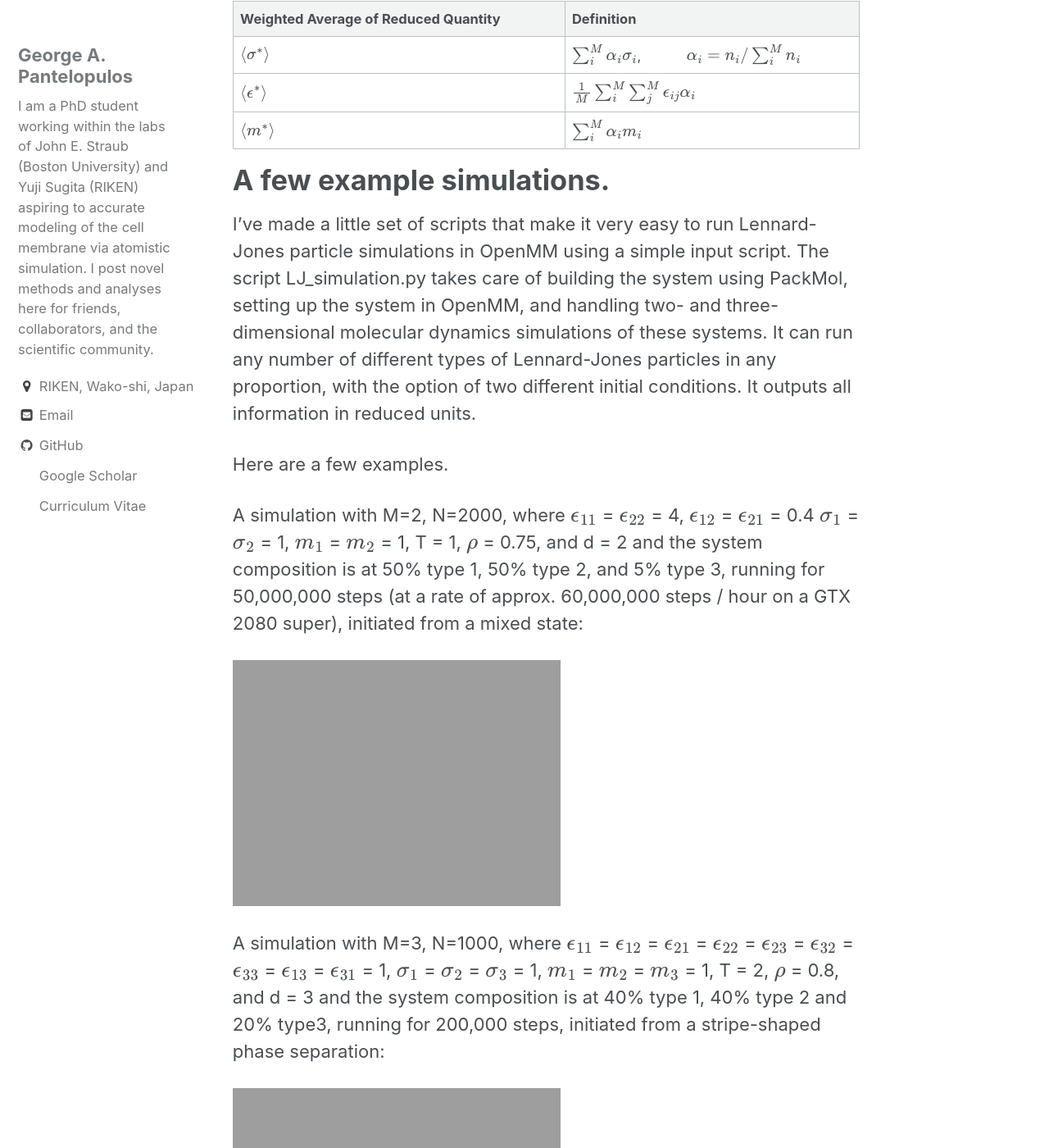
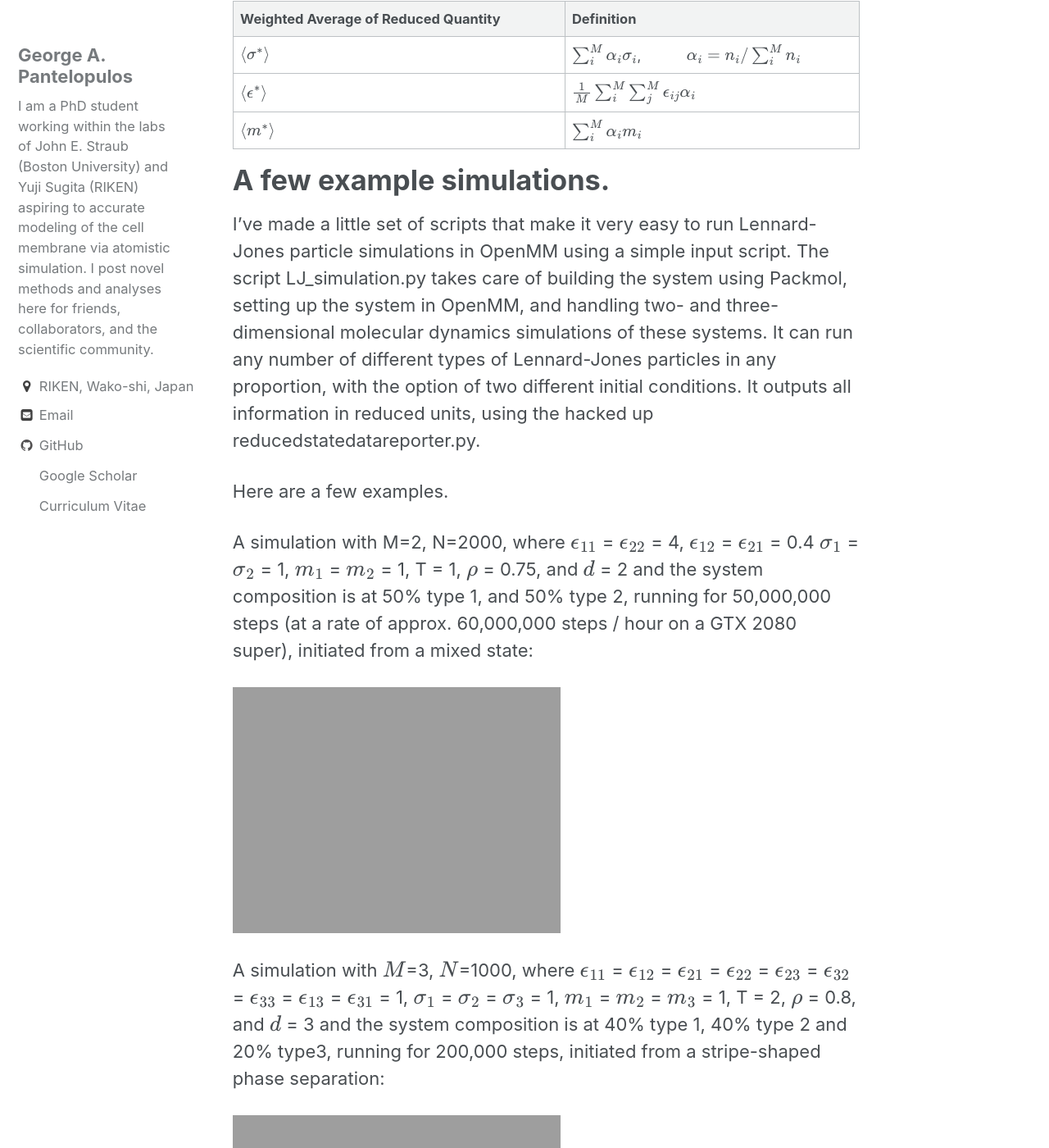
Before and after one commit to gpantel/gpantel.github.io, a Jekyll site: the page built from _posts/2019-26-19-LJsimulation.markdown, in a window 1280 px wide and 1400 px high, scrolled down 2430 px. Shown: the whole window at 82% size. Built offline with Jekyll 4.4.1, drawn with Linux system fonts in a browser that asks for light colours; formulas are drawn with MathJax 3; some of the changed text lies outside the part shown.

Commit message:
Fixed typos

````diff
--- a/_posts/2019-26-19-LJsimulation.markdown
+++ b/_posts/2019-26-19-LJsimulation.markdown
@@ -47,19 +47,19 @@ The reduced $$\epsilon$$, $$\sigma$$, and mass ($$m$$), for these equations use
 | $$\left< m^* \right>$$        | $$\sum_i^M \alpha_i m_i$$                                                             |
 
 # A few example simulations.
-I've made a little set of scripts that make it very easy to run Lennard-Jones particle simulations in OpenMM using a simple input script. The script LJ_simulation.py takes care of building the system using PackMol, setting up the system in OpenMM, and handling two- and three-dimensional molecular dynamics simulations of these systems. It can run any number of different types of Lennard-Jones particles in any proportion, with the option of two different initial conditions. It outputs all information in reduced units.
+I've made a little set of scripts that make it very easy to run Lennard-Jones particle simulations in OpenMM using a simple input script. The script LJ_simulation.py takes care of building the system using Packmol, setting up the system in OpenMM, and handling two- and three-dimensional molecular dynamics simulations of these systems. It can run any number of different types of Lennard-Jones particles in any proportion, with the option of two different initial conditions. It outputs all information in reduced units, using the hacked up reducedstatedatareporter.py.
 
 Here are a few examples.
 
-A simulation with M=2, N=2000, where $$\epsilon_{11}$$ = $$\epsilon_{22}$$ = 4, $$\epsilon_{12}$$ = $$\epsilon_{21}$$ = 0.4 $$\sigma_1$$ = $$\sigma_2$$ = 1, $$m_1$$ = $$m_2$$ = 1, T = 1, $$\rho$$ = 0.75, and d = 2 and the system composition is at 50% type 1, 50% type 2, and 5% type 3, running for 50,000,000 steps (at a rate of approx. 60,000,000 steps / hour on a GTX 2080 super), initiated from a mixed state:
+A simulation with M=2, N=2000, where $$\epsilon_{11}$$ = $$\epsilon_{22}$$ = 4, $$\epsilon_{12}$$ = $$\epsilon_{21}$$ = 0.4 $$\sigma_1$$ = $$\sigma_2$$ = 1, $$m_1$$ = $$m_2$$ = 1, T = 1, $$\rho$$ = 0.75, and $$d$$ = 2 and the system composition is at 50% type 1, and 50% type 2, running for 50,000,000 steps (at a rate of approx. 60,000,000 steps / hour on a GTX 2080 super), initiated from a mixed state:
 
 ![FlatWellPotential]({{ site.url }}/assets/Potentials/ex1.gif)<br/>
 
-A simulation with M=3, N=1000, where $$\epsilon_{11}$$ = $$\epsilon_{12}$$ = $$\epsilon_{21}$$ = $$\epsilon_{22}$$ = $$\epsilon_{23}$$ = $$\epsilon_{32}$$ = $$\epsilon_{33}$$ = $$\epsilon_{13}$$ = $$\epsilon_{31}$$ = 1, $$\sigma_1$$ = $$\sigma_2$$ = $$\sigma_3$$ = 1, $$m_1$$ = $$m_2$$ = $$m_3$$ = 1, T = 2, $$\rho$$ = 0.8, and d = 3 and the system composition is at 40% type 1, 40% type 2 and 20% type3, running for 200,000 steps, initiated from a stripe-shaped phase separation:
+A simulation with $$M$$=3, $$N$$=1000, where $$\epsilon_{11}$$ = $$\epsilon_{12}$$ = $$\epsilon_{21}$$ = $$\epsilon_{22}$$ = $$\epsilon_{23}$$ = $$\epsilon_{32}$$ = $$\epsilon_{33}$$ = $$\epsilon_{13}$$ = $$\epsilon_{31}$$ = 1, $$\sigma_1$$ = $$\sigma_2$$ = $$\sigma_3$$ = 1, $$m_1$$ = $$m_2$$ = $$m_3$$ = 1, T = 2, $$\rho$$ = 0.8, and $$d$$ = 3 and the system composition is at 40% type 1, 40% type 2 and 20% type3, running for 200,000 steps, initiated from a stripe-shaped phase separation:
 
 ![FlatWellPotential]({{ site.url }}/assets/Potentials/ex2.gif)<br/>
 
-A simulation with M=3, N=1000, where $$\epsilon_{11}$$ = $$\epsilon_{12}$$ = $$\epsilon_{21}$$ = $$\epsilon_{22}$$ = $$\epsilon_{23}$$ = $$\epsilon_{32}$$ = $$\epsilon_{33}$$ = $$\epsilon_{13}$$ = $$\epsilon_{31}$$ = 1, T = 2, $$\rho$$ = 0.8, and d = 3 and the system composition is at 40% type 1, 40% type 2 and 20% type3, running for 200,000 steps, initiated from a stripe-shaped phase separation. Now including an external potential to restrain particles to the stripe phase with widthscale = 0.95 and kwall = 20 (this potential is described later):
+A simulation with $$M$$=3, $$N$$=1000, where $$\epsilon_{11}$$ = $$\epsilon_{12}$$ = $$\epsilon_{21}$$ = $$\epsilon_{22}$$ = $$\epsilon_{23}$$ = $$\epsilon_{32}$$ = $$\epsilon_{33}$$ = $$\epsilon_{13}$$ = $$\epsilon_{31}$$ = 1, T = 2, $$\rho$$ = 0.8, and $$d$$ = 3 and the system composition is at 40% type 1, 40% type 2 and 20% type3, running for 200,000 steps, initiated from a stripe-shaped phase separation. Now including an external potential to restrain particles to the stripe phase with widthscale = 0.95 and kwall = 20 (this potential is described later):
 
 ![FlatWellPotential]({{ site.url }}/assets/Potentials/ex3.gif)<br/>
 
@@ -178,7 +178,7 @@ where periodicdistance is a special function in CustomExternalForce that enforce
 
 # Parameters of the JSON input file.
 
-To easily run Lennard-Jones simulation with reduced units in OpenMM, the script LJ_simulation.py, which loads reducedstatedatareporter.py to record thermodynamic quantities and build systems using PackMol can be controlled externally using JSON input files whcih are loaded as a command line argument.
+To easily run Lennard-Jones simulation with reduced units in OpenMM, the script LJ_simulation.py, which loads reducedstatedatareporter.py to record thermodynamic quantities and build systems using Packmol can be controlled externally using JSON input files whcih are loaded as a command line argument.
 
 For example 1, we run use the following JSON file as an input "python LJ_simulation.py ex1.config"
 ```python
@@ -219,7 +219,7 @@ For example 1, we run use the following JSON file as an input "python LJ_simulat
 * "nc_prefix" is the name prefix of a .nc NetCDF file contaning the simulation velocities and forces
 * "data_name" is the name of an output text file written from ReducedStateDataReporter. This also names a .tcl script for quickly loading a rudimentary visualization in VMD.
 <br/>
-* "initial_condition" set PackMol to construct either a randomly-mixed or phase-separated initial condition
+* "initial_condition" set Packmol to construct either a randomly-mixed or phase-separated initial condition
 * "N" the total number of particles in the system
 * "T_r" the reduced temperature
 * "density_r" the reduced density
@@ -239,11 +239,11 @@ For example 1, we run use the following JSON file as an input "python LJ_simulat
 * "forcewall" kwall flat-well restraint
 * "enable_restraint" turn the flat-well restraint on/off with the booleans "true"/"false". Might explode simulation if initiated from initial_condition": "mixed"
 
-One warning: I do not suggest ever using minimization. For two-dimenional systems minimization can move particles along the z-axis, and I do not think it is possible to correct this behavior without modifiying code that would need to be recompiled. Additionally, PackMol does a good job of constructing the system, so minimization should not be necessary in tree-dimensional systems either.
+One warning: I do not suggest ever using minimization. For two-dimenional systems minimization can move particles along the z-axis, and I do not think it is possible to correct this behavior without modifiying code that would need to be recompiled. Additionally, Packmol does a good job of constructing the system, so minimization should not be necessary in tree-dimensional systems either.
 
 Precompiled [OpenMM](http://docs.openmm.org) can be installed using conda (I suggest using [Miniconda](https://docs.conda.io/en/latest/)). I strongly suggest reading the User manual and following the instructions to set up CUDA if you have a NVIDIA GPU.
-[PackMol](http://m3g.iqm.unicamp.br/packmol/home.shtml) is  easy to compile. JSON can be installed using conda, too.
-You need to set the path to packmol on your local computer in LJ_simulator.py for the variable "path_to_packmol".
+[Packmol](http://m3g.iqm.unicamp.br/Packmol/home.shtml) is  easy to compile. JSON can be installed using conda, too.
+You need to set the path to Packmol on your local computer in LJ_simulator.py for the variable "path_to_Packmol".
 
 The python scripts that perform these simulations are available on my github at [https://github.com/gpantel/MD_methods-and-analysis/blob/master/LJsimulator](https://github.com/gpantel/MD_methods-and-analysis/blob/master/LJsimulator), in addition to input files to perform these three example simulations.
 
````
Also changed, not shown: other parts of _posts/2019-26-19-LJsimulation.markdown (+5 -5 lines), 2 other files.
